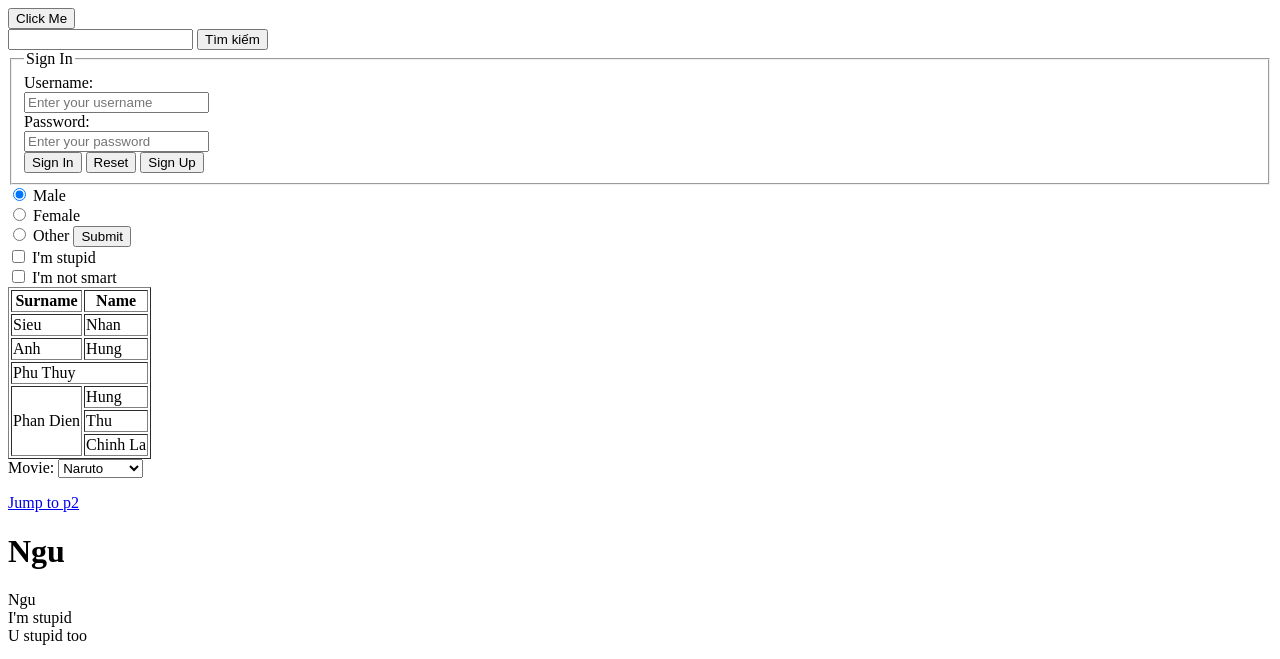
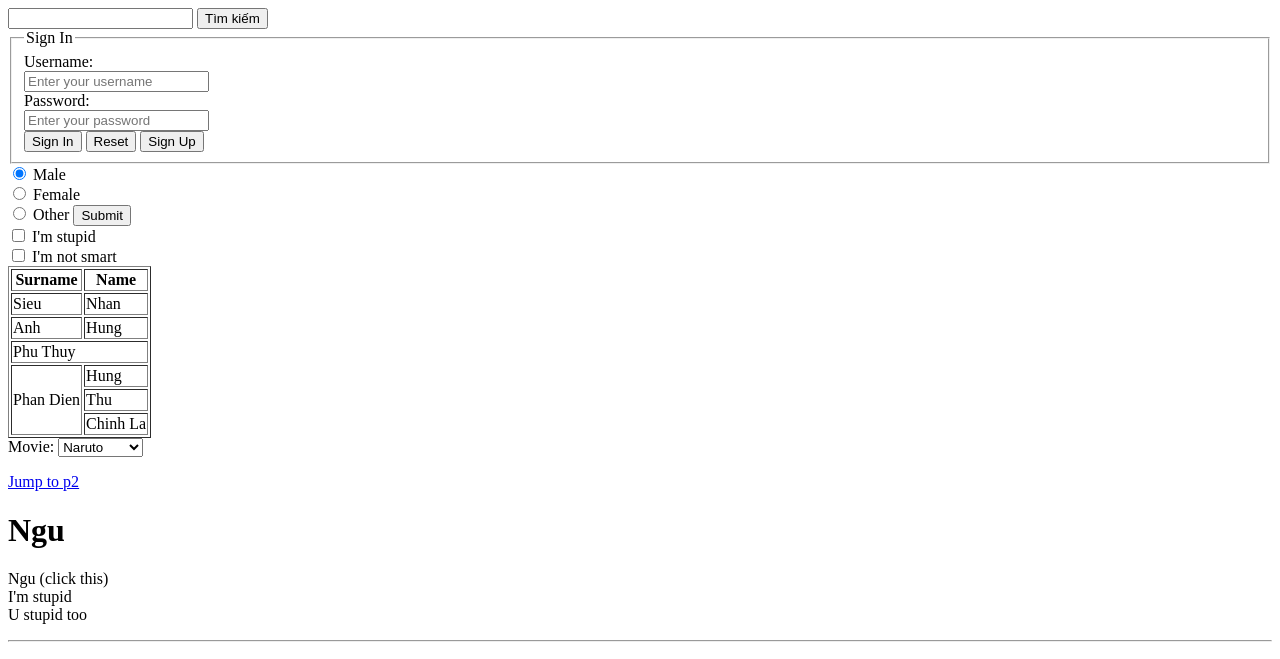
Before and after one commit to bachxuantran123-netizen/baitap1, a website: page index.html in a window 1280 px wide. Shown: the top 659 px of the page. Drawn offline with Linux system fonts and the light colour scheme.

Commit message:
tao file index.html

```diff
--- a/index.html
+++ b/index.html
@@ -10,7 +10,8 @@
     <title> Ngu </title>
 </head>
 <body>
-<button onclick='alert("sup?")'>Click Me</button>
+<!--<button onclick='alert("sup?")'>Click Me</button>-->
+<!--<p id="title"> sup?</p>-->
 <form action="https://www.google.com.vn/" method="get">
     <label><input type="text" name="search"/></label>
     <input type="submit" value="Tìm kiếm"/>
@@ -70,14 +71,14 @@
 </table>
 <label>
     Movie:
-    <select name="anime">
+    <select id="anime" >
         <option value="Naruto">Naruto</option>
         <option value="One Piece">One Piece</option>
     </select>
 </label>
 <p><a href="#B1">Jump to p2 </a></p>
     <h1> Ngu </h1>
-    <p title="Ngu"> Ngu
+    <p id="ngu"> Ngu (click this)
         <br>
         I'm stupid
         <br>
```
